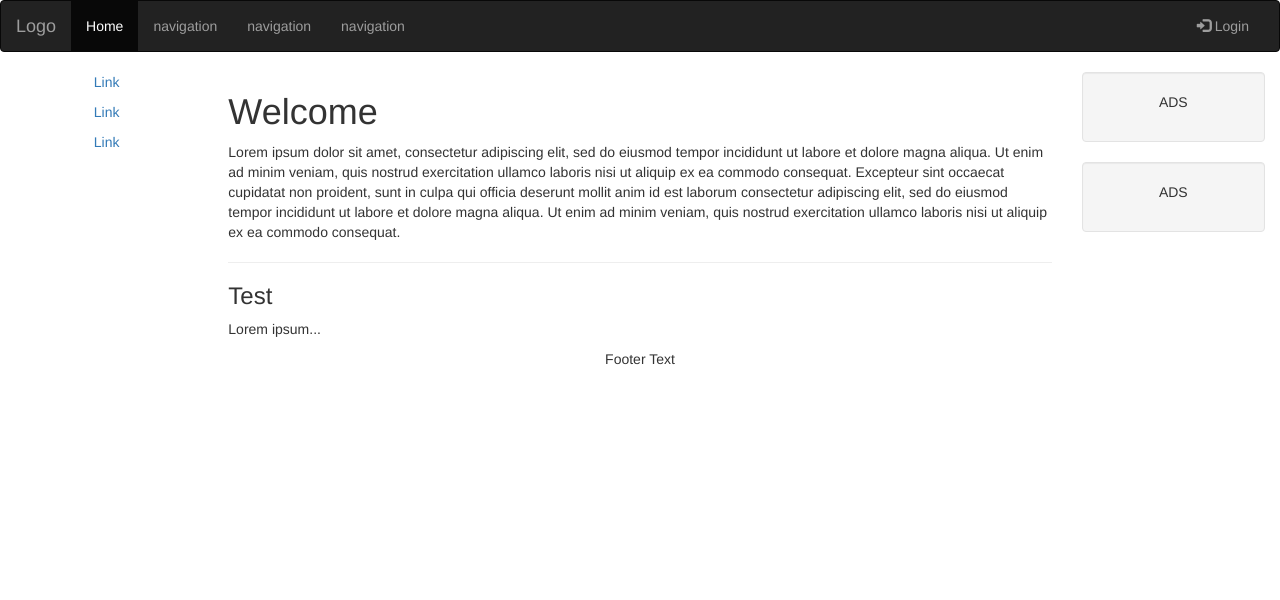
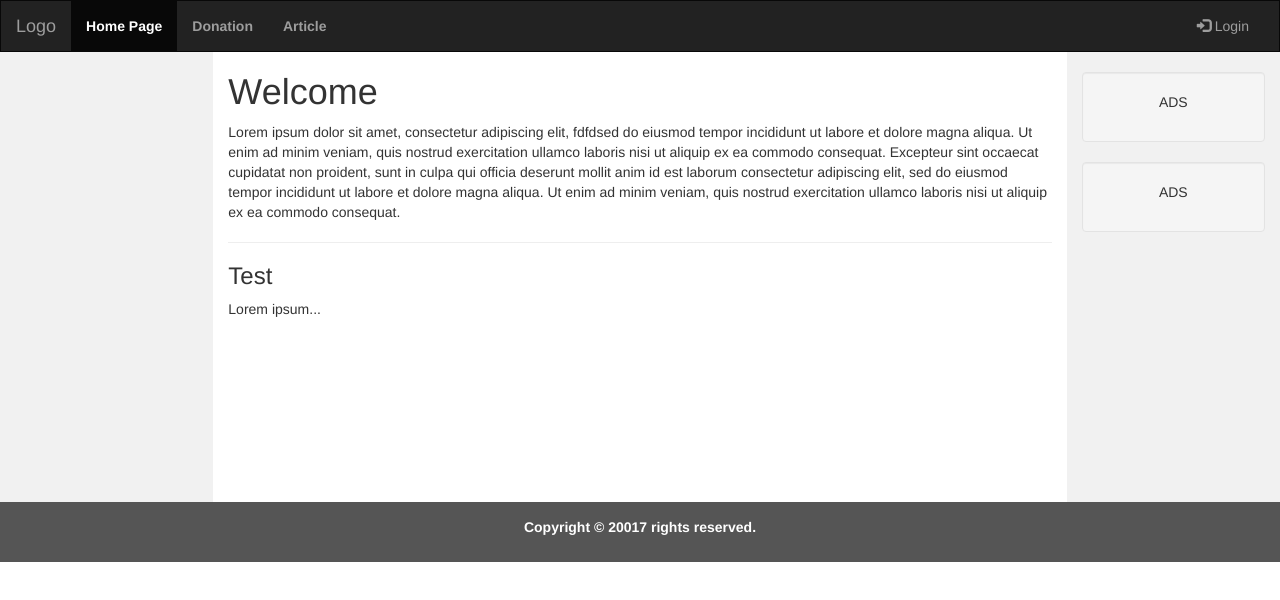
Before and after one commit to malikpervez/syrian-children-cause, a plain HTML site: page homepg.html in a window 1280 px wide. Drawn offline with nearby package versions, Linux system fonts and the light colour scheme.

Commit message:
leighton changes

```diff
--- a/homepg.html
+++ b/homepg.html
@@ -5,6 +5,9 @@
   <meta charset="utf-8">
   <meta name="viewport" content="width=device-width, initial-scale=1">
   <link rel="stylesheet" href="https://maxcdn.bootstrapcdn.com/bootstrap/3.3.7/css/bootstrap.min.css">
+  <link rel="stylesheet" type="text/css" href="css/master.css">
+
+
 </head>
 <body>
 
@@ -20,11 +23,10 @@
     </div>
     <div class="collapse navbar-collapse" id="myNavbar">
       <ul class="nav navbar-nav">
-        <li class="active"><a href="#">Home</a></li>
-        <li><a href="#">navigation</a></li>
-        <li><a href="#">navigation</a></li>
-        <li><a href="#">navigation</a></li>
-      </ul>
+        <li class="active"><a href=""><strong>Home Page</strong></a></li>
+        <li><a href="donation.html"><strong>Donation</strong></a></li>
+        <li><a href="bodypg.html"><strong>Article</strong></a></li>
+       </ul>
       <ul class="nav navbar-nav navbar-right">
         <li><a href="#"><span class="glyphicon glyphicon-log-in"></span> Login</a></li>
       </ul>
@@ -35,13 +37,10 @@
 <div class="container-fluid text-center">
   <div class="row content">
     <div class="col-sm-2 sidenav">
-      <p><a href="#">Link</a></p>
-      <p><a href="#">Link</a></p>
-      <p><a href="#">Link</a></p>
     </div>
     <div class="col-sm-8 text-left">
       <h1>Welcome</h1>
-      <p>Lorem ipsum dolor sit amet, consectetur adipiscing elit, sed do eiusmod tempor incididunt ut labore et dolore magna aliqua. Ut enim ad minim veniam, quis nostrud exercitation ullamco laboris nisi ut aliquip ex ea commodo consequat. Excepteur sint occaecat cupidatat non proident, sunt in culpa qui officia deserunt mollit anim id est laborum consectetur adipiscing elit, sed do eiusmod tempor incididunt ut labore et dolore magna aliqua. Ut enim ad minim veniam, quis nostrud exercitation ullamco laboris nisi ut aliquip ex ea commodo consequat.</p>
+      <p>Lorem ipsum dolor sit amet, consectetur adipiscing elit, fdfdsed do eiusmod tempor incididunt ut labore et dolore magna aliqua. Ut enim ad minim veniam, quis nostrud exercitation ullamco laboris nisi ut aliquip ex ea commodo consequat. Excepteur sint occaecat cupidatat non proident, sunt in culpa qui officia deserunt mollit anim id est laborum consectetur adipiscing elit, sed do eiusmod tempor incididunt ut labore et dolore magna aliqua. Ut enim ad minim veniam, quis nostrud exercitation ullamco laboris nisi ut aliquip ex ea commodo consequat.</p>
       <hr>
       <h3>Test</h3>
       <p>Lorem ipsum...</p>
@@ -58,7 +57,7 @@
 </div>
 
 <footer class="container-fluid text-center">
-  <p>Footer Text</p>
+  <p> <strong>Copyright © 20017 rights reserved.</strong></p>
 </footer>
 
 </body>
```
